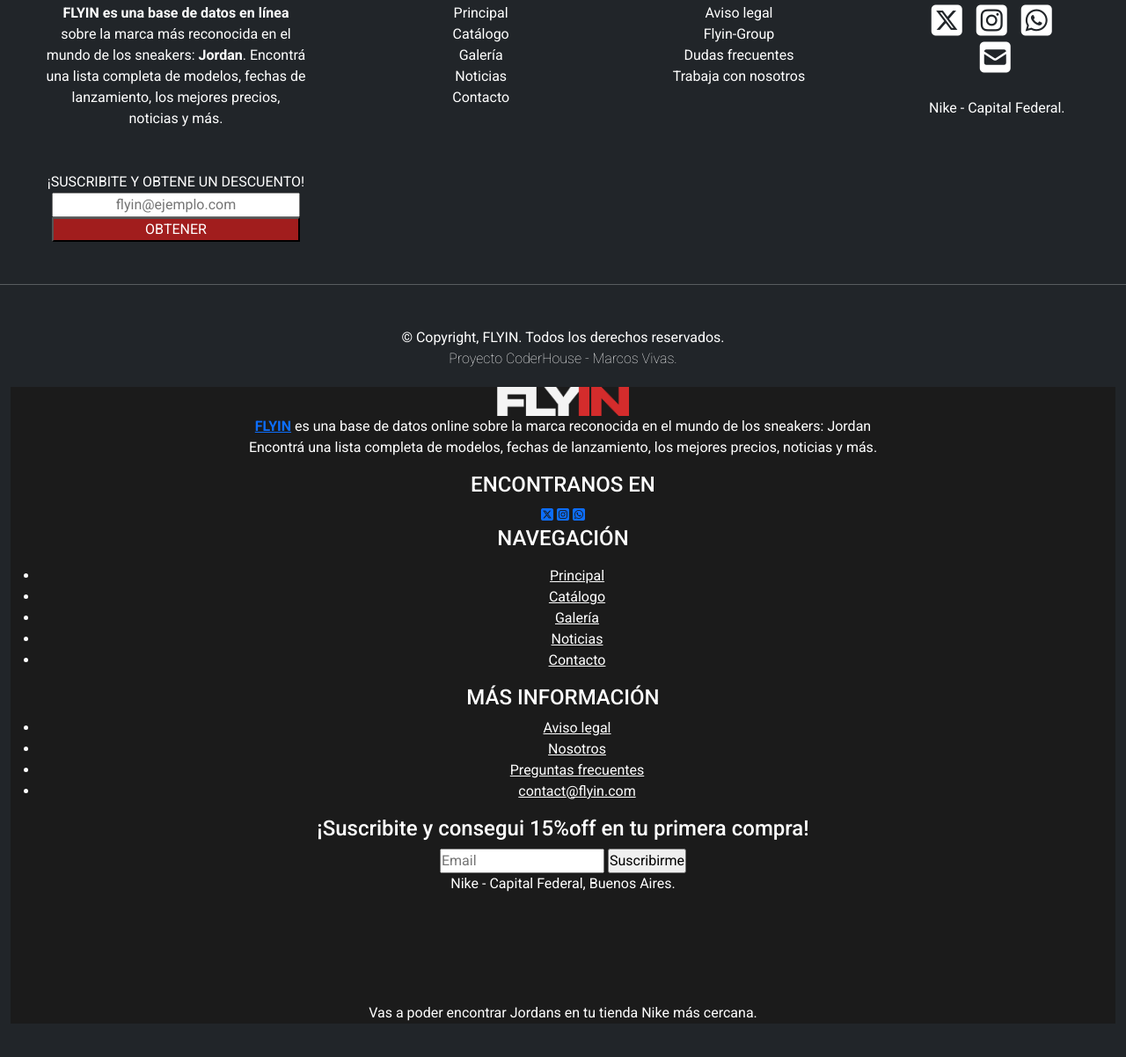
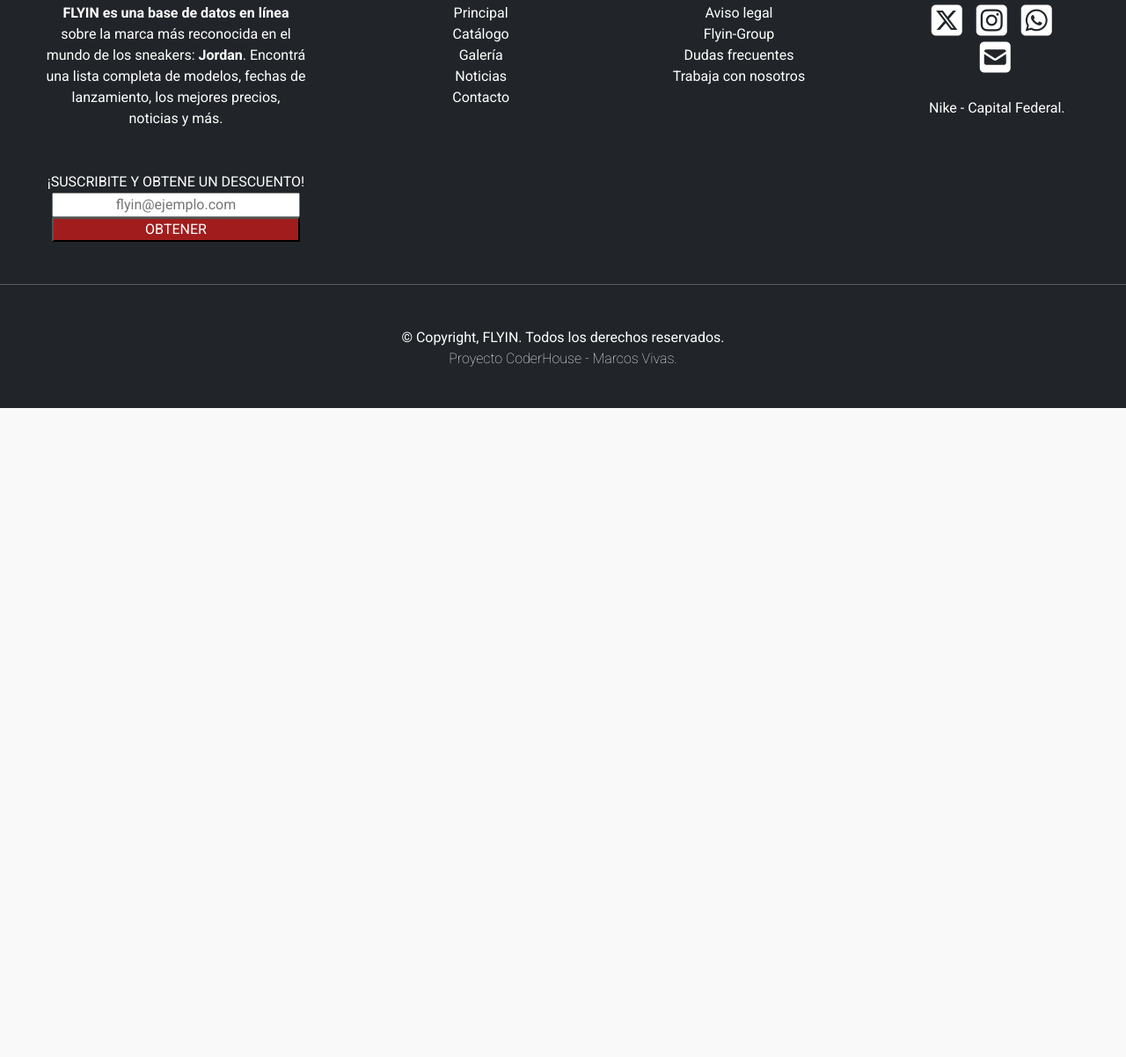
Before and after one commit to Marcovvs/flyin_53805, a plain HTML site: page pages/contacto.html in a window 1280 px wide. Shown: the part 1717-2919 px from the top of the page at 88% size. After the commit the page ends 2181 px from the top, so only its background shows below. Drawn offline with nearby package versions, Linux system fonts and the light colour scheme; grey boxes are pictures that could not be loaded.

Commit message:
Solucionando problema de fusion de archivos

```diff
--- a/pages/contacto.html
+++ b/pages/contacto.html
@@ -200,44 +200,6 @@
                 </div>
             </div>
         </div>
-    <footer>
-        <a href="../index.html"><img class="logofooter" src="../assets/img/logofooter.png" alt="Logo" width="150px" loading="lazy"></a>
-        <p class="txtfooter white"><a class="noclass" href="../index.html"><b>FLYIN</b></a> es una base de datos online sobre la marca reconocida en el mundo de los sneakers: Jordan <br>Encontrá una lista completa de modelos, fechas de lanzamiento, los mejores precios, noticias y más.</p>
-        <section>
-            <h4 class="encontranos white">ENCONTRANOS EN</h4>
-            <a href="https://twitter.com/?lang=es" target="_blank"><i class="fa-brands fa-square-x-twitter"></i></a>
-            <a href="https://www.instagram.com/" target="_blank"><i class="fa-brands fa-square-instagram"></i></a>
-            <a href="https://www.whatsapp.com/?lang=es_LA" target="_blank"><i class="fa-brands fa-square-whatsapp"></i></a>
-        </section>
-        <h4 class="txtnavegacion white">NAVEGACIÓN</h4>
-        <nav class="colorfoot">
-            <ul class="navfooter">
-                <li class="litemfooter"><a class="linkfooter white" href="../index.html"><p></p class="principal">Principal</a></li>
-                <li class="litemfooter"><a class="linkfooter white" href="catalogo.html">Catálogo</a></li>
-                <li class="litemfooter"><a class="linkfooter white" href="galeria.html">Galería</a></li>
-                <li class="litemfooter"><a class="linkfooter white" href="noticias.html">Noticias</a></li>
-                <li class="litemfooter"><a class="linkfooter white" href="contacto.html">Contacto</a></li>
-            </ul>
-        </nav>
-        <h4 class="masinfo white">MÁS INFORMACIÓN</h4>
-        <ul class="infooter">
-            <li><a class="linkminfo white" href="404.html" target="_blank">Aviso legal</a></li>
-            <li><a class="linkminfo white" href="404.html" target="_blank">Nosotros</a></li>
-            <li><a class="linkminfo white" href="404.html" target="_blank">Preguntas frecuentes</a></li>
-            <li><a class="linkminfo white" href="https://mail.google.com/mail/u/0/#inbox?compose=new" target="_blank">contact@flyin.com</a></li>
-        </ul>
-        <section>
-            <h4 class="txtsusc white">¡Suscribite y consegui 15%off en tu primera compra!</h4>
-            <form action="404.html" method="post" target="_blank">
-                <input type="email" placeholder="Email" required id="email" name="email">
-                <input type="submit" value="Suscribirme" src="">
-            </form>
-        </section>
-        <section>
-            <p class="txtmapa white">Nike - Capital Federal, Buenos Aires.</p>
-                <iframe src="https://www.google.com/maps/embed?pb=!1m18!1m12!1m3!1d6569.279662635123!2d-58.41036625521003!3d-34.58797887014759!2m3!1f0!2f0!3f0!3m2!1i1024!2i768!4f13.1!3m3!1m2!1s0x95bcca83b2d657a1%3A0x842bcbef147891ee!2sNike!5e0!3m2!1ses-419!2sar!4v1707370663823!5m2!1ses-419!2sar" width="250" height="100" style="border:0;" allowfullscreen="" loading="lazy" referrerpolicy="no-referrer-when-downgrade"></iframe>
-            <p class="white">Vas a poder encontrar Jordans en tu tienda Nike más cercana.</p>
-        </section>
     </footer>
     <script src="https://cdn.jsdelivr.net/npm/bootstrap@5.0.2/dist/js/bootstrap.bundle.min.js" integrity="sha384-MrcW6ZMFYlzcLA8Nl+NtUVF0sA7MsXsP1UyJoMp4YLEuNSfAP+JcXn/tWtIaxVXM" crossorigin="anonymous"></script>
     </body>
```
Also changed, not shown: pages/galeria.html (+0 -7 lines).
